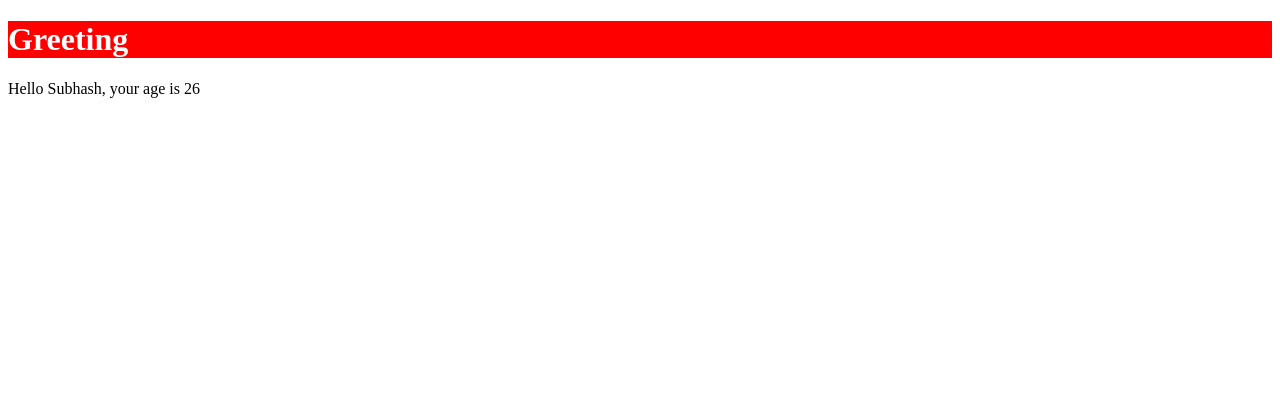
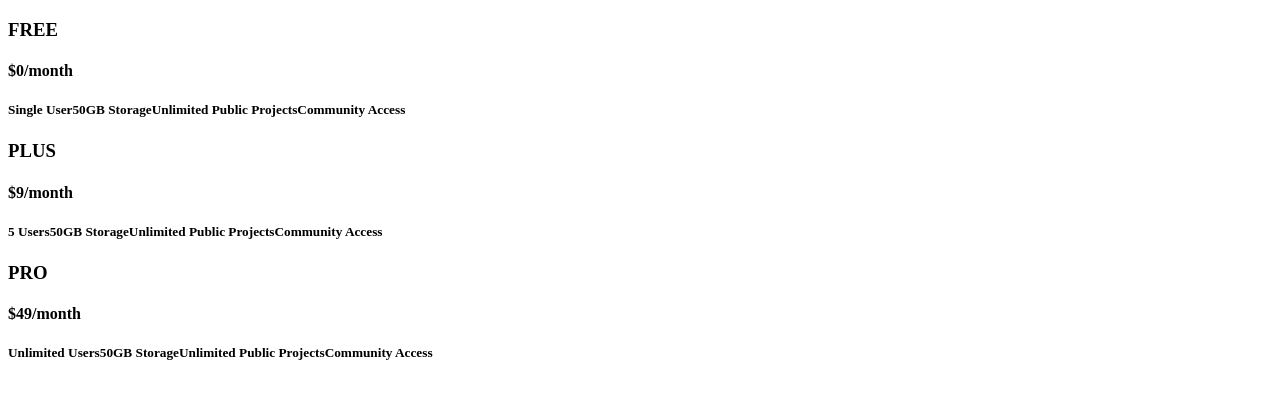
Before and after one commit to SubhaChandiran/react-demo-deploy, a React (Vite) app: page / in a window 1280 px wide. Shown: the top 398 px of the page. Built offline with nearby package versions, Linux system fonts and the light colour scheme.

Commit message:
day20-task

```diff
--- a/src/App.jsx
+++ b/src/App.jsx
@@ -1,21 +1,71 @@
 import './App.css'
 
-const Hello = (props) => {
-  console.log(props)
+// const Hello = (props) => {
+//   console.log(props)
+//   return (
+//     <div>
+//       <p>Hello {props.name}, your age is { props.age }</p>
+//     </div>
+//   )
+// }
+
+// const App = () => {
+//   return (
+//     <>
+//       <div>
+//         <h1>Greeting</h1>
+//       </div>
+//        <Hello name='Subhash' age='26'/>
+//     </>
+//   )
+// }
+
+function Card(props) {
   return (
     <div>
-      <p>Hello {props.name}, your age is { props.age }</p>
+      <h3>{props.title}</h3>
+      <h4>{props.price}</h4>
+      <h5>{ props.plan}</h5>
     </div>
   )
 }
 
 const App = () => {
+  const cardsData = [
+    {
+      title: 'FREE',
+      price: '$0/month',
+      plan: [
+        'Single User', '50GB Storage', 'Unlimited Public Projects', 'Community Access'
+      ]
+    },
+    {
+      title: 'PLUS',
+      price: '$9/month',
+      plan: [
+        '5 Users', '50GB Storage', 'Unlimited Public Projects', 'Community Access'
+      ]
+    },
+    {
+      title: 'PRO',
+      price: '$49/month',
+      plan: [
+        'Unlimited Users', '50GB Storage', 'Unlimited Public Projects', 'Community Access'
+      ]
+    }
+  ]
   return (
     <>
       <div>
-        <h1>Greeting</h1>
+        {cardsData.map((card, index) => (
+          <Card
+            key={index}
+            title={card.title}
+            price={card.price}
+            plan={card.plan}
+          />
+        ))}
       </div>
-       <Hello name='Subhash' age='26'/>
     </>
   )
 }
```
